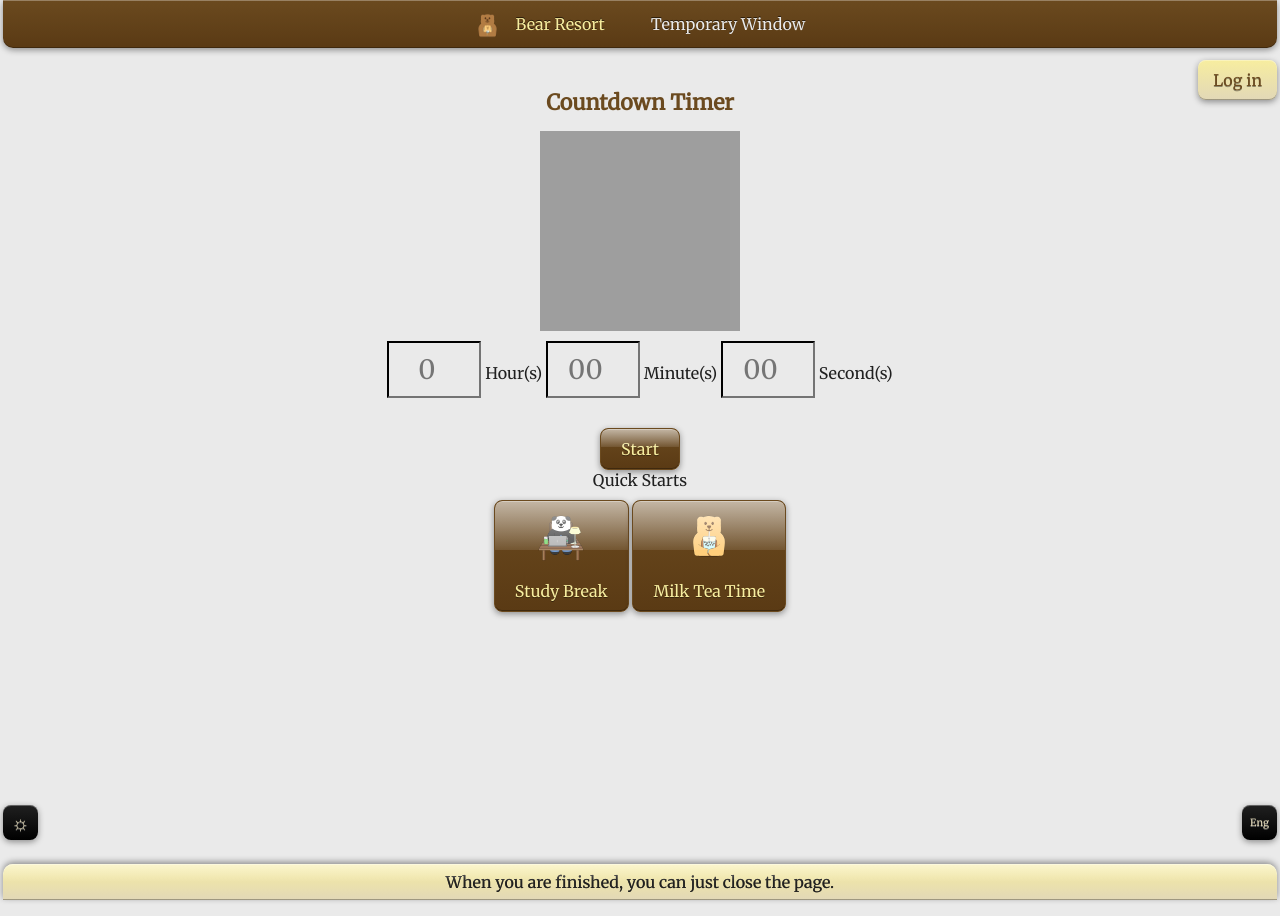
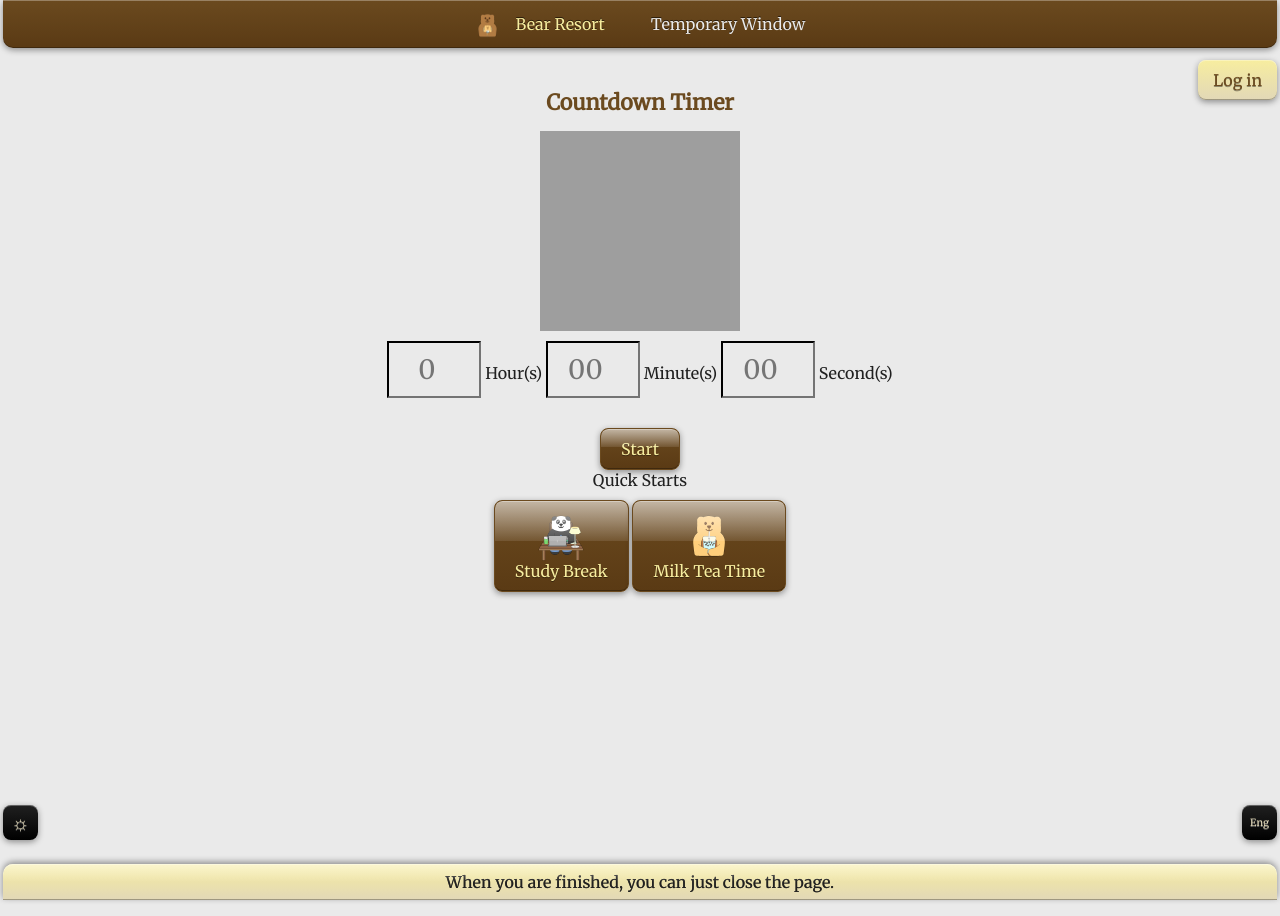
Before and after one commit to Bear-Resort/bear-resort.github.io, a Jekyll site: the page built from timer/index.md, in a window 1280 px wide. Built offline with Jekyll 4.4.1, drawn with Linux system fonts in a browser that asks for light colours; grey boxes are pictures that could not be loaded.

Commit message:
update with page formatting

```diff
--- a/timer/index.md
+++ b/timer/index.md
@@ -54,8 +54,8 @@
         <button id="startButton"><span class="eng">Start</span><span class="chn">开始</span></button>
         <br>
         <span class="eng">Quick Starts</span><span class="chn">快速开始</span><br>
-        <button id="studyBreak"><img src="study-break.gif" style="width: 50px; height: 50px;" /><br><span class="eng">Study Break</span><span class="chn">学习小憩</span></button>
-        <button id="milkTea"><img src="milk-tea.gif" style="width: 50px; height: 50px;" /><br><span class="eng">Milk Tea Time</span><span class="chn">奶茶时间</span></button>
+        <button id="studyBreak"><img src="study-break.gif" style="width: 50px; height: 50px;" /><span class="eng">Study Break</span><span class="chn">学习小憩</span></button>
+        <button id="milkTea"><img src="milk-tea.gif" style="width: 50px; height: 50px;" /><span class="eng">Milk Tea Time</span><span class="chn">奶茶时间</span></button>
     </div>
 </div>
 <div id="controls">
```
